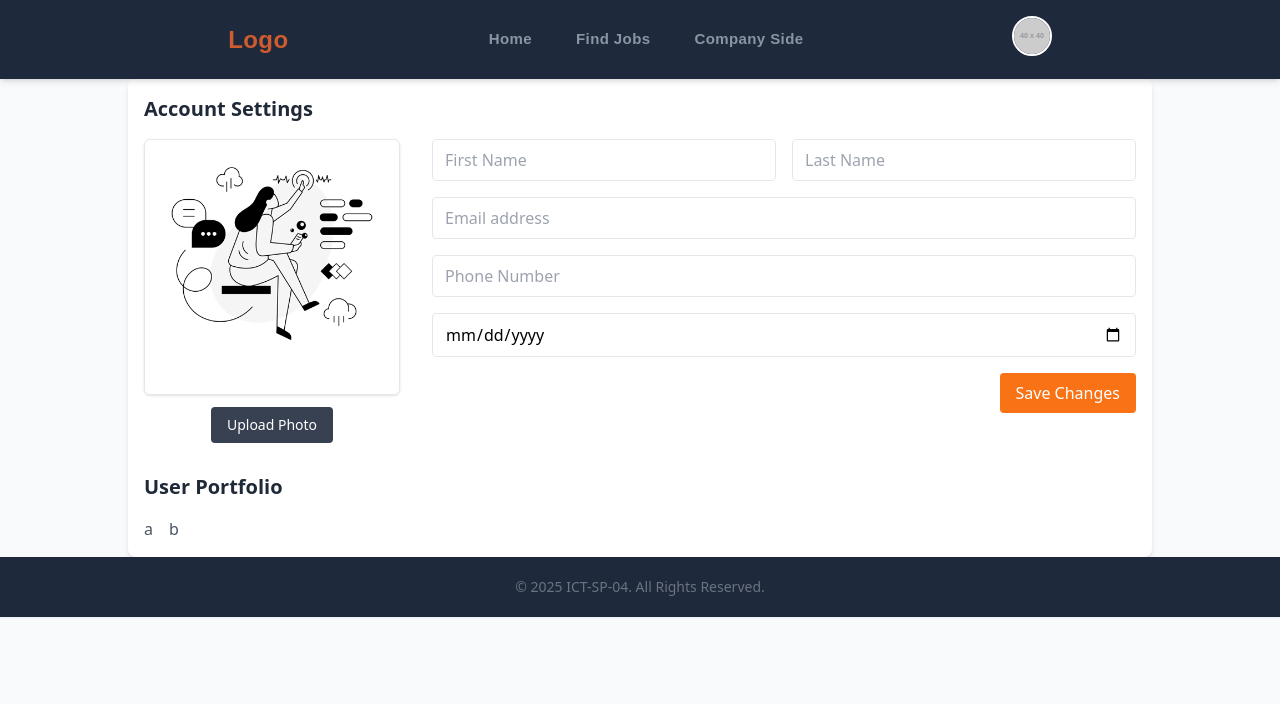
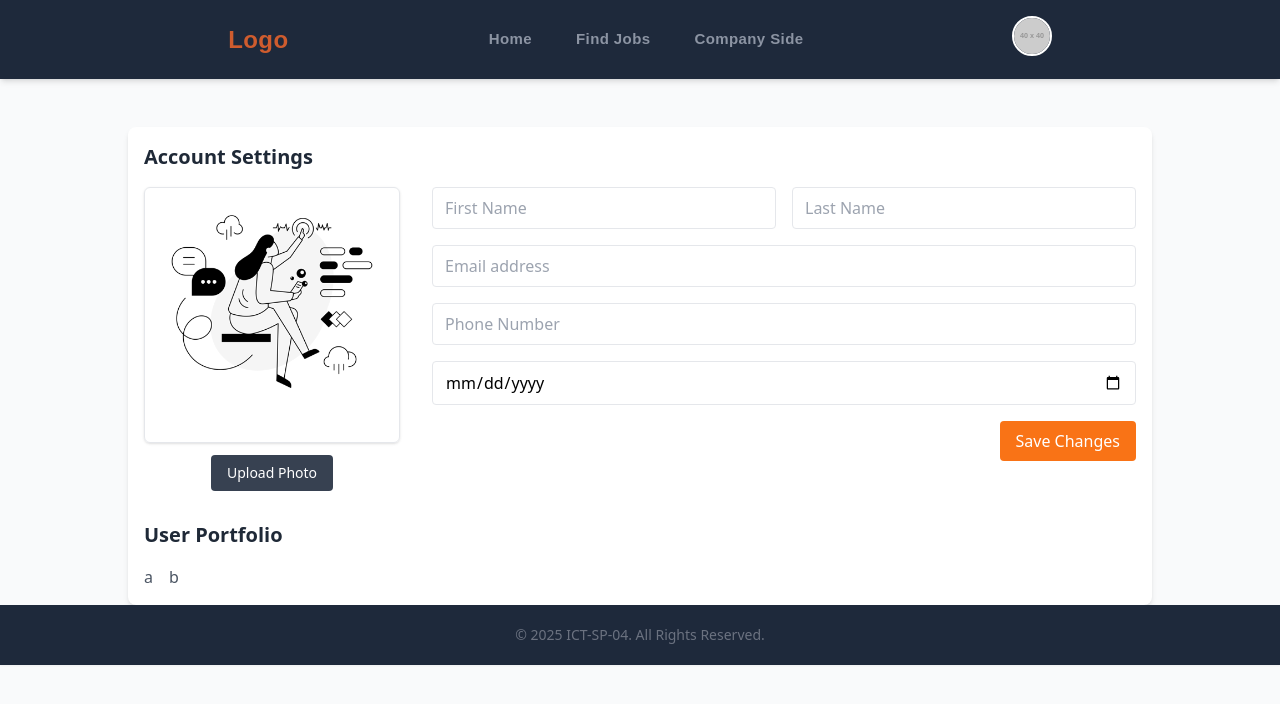
Before and after one commit to theekhaR/SP-2024, a React (Vite) app in the folder react-frontend/: page /setting in a window 1280 px wide. Shown: the top 704 px of the page. Built offline with nearby package versions, Linux system fonts and the light colour scheme.

Commit message:
modified:   react-frontend/src/pages/Setting.jsx

```diff
--- a/react-frontend/src/pages/Setting.jsx
+++ b/react-frontend/src/pages/Setting.jsx
@@ -8,7 +8,7 @@ function Setting() {
   return (
     <div className="flex flex-col min-h-screen bg-gray-50">
       <Lnavbar />
-      <div className="w-full max-w-5xl mx-auto px-4 py-4 space-y-10 bg-white shadow-md rounded-lg">
+      <div className="w-full max-w-5xl mx-auto px-4 py-4 space-y-10 bg-white shadow-md rounded-lg mt-12">
         {/* Account Settings */}
         <div className="flex flex-col space-y-4">
           <h2 className="text-xl font-bold text-gray-800">Account Settings</h2>
```
